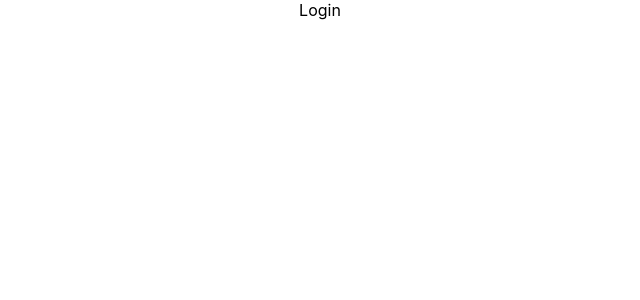
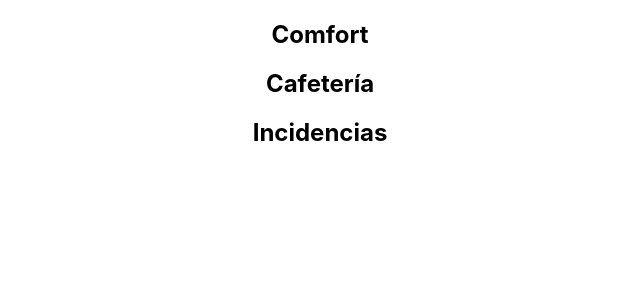
Before and after one commit to drosell271/mystay, a React (Create React App) app in the folder mystay-react/: page / in a window 1280 px wide. Shown: the top 300 px of the page, without its empty margins (320-960 px from the left). Built offline with nearby package versions, Linux system fonts and the light colour scheme.

Commit message:
esqueleto Perfil y Habitacion

```diff
--- a/mystay-react/package.json
+++ b/mystay-react/package.json
@@ -6,7 +6,9 @@
     "@testing-library/jest-dom": "^5.17.0",
     "@testing-library/react": "^13.4.0",
     "@testing-library/user-event": "^13.5.0",
+    "bootstrap": "^5.3.3",
     "react": "^18.2.0",
+    "react-bootstrap": "^2.10.2",
     "react-dom": "^18.2.0",
     "react-scripts": "5.0.1",
     "web-vitals": "^2.1.4"
--- a/mystay-react/src/App.js
+++ b/mystay-react/src/App.js
@@ -1,10 +1,12 @@
 import './App.css';
-import { Login } from './views/Login';
+//import { Login } from './views/Login';
+//import Perfil from './views/Perfil';
+import Habitacion from './views/Habitacion';
 
 function App() {
   return (
     <div className="App">
-      <Login />
+      <Habitacion/>
     </div>
   );
 }
--- a/mystay-react/src/views/Habitacion.js
+++ b/mystay-react/src/views/Habitacion.js
@@ -0,0 +1,16 @@
+import React from 'react'
+
+const Habitacion = () => {
+  return (
+    <div>
+      {/* <img className="comfort" src="./logoilt1.png" alt="imagenlogo"/> */}
+      <h2>Comfort</h2>
+      {/* <img className="cafeteria" src="./logoilt1.png" alt="imagenlogo"/> */}
+      <h2>Cafetería</h2>
+      {/* <img className="incidencias" src="./logoilt1.png" alt="imagenlogo"/> */}
+      <h2>Incidencias</h2>
+    </div>
+  )
+}
+
+export default Habitacion
```
Also changed, not shown: mystay-react/src/views/Perfil.js (+28 -0 lines), 1 other file (tests, documents, lock files or other folders).
